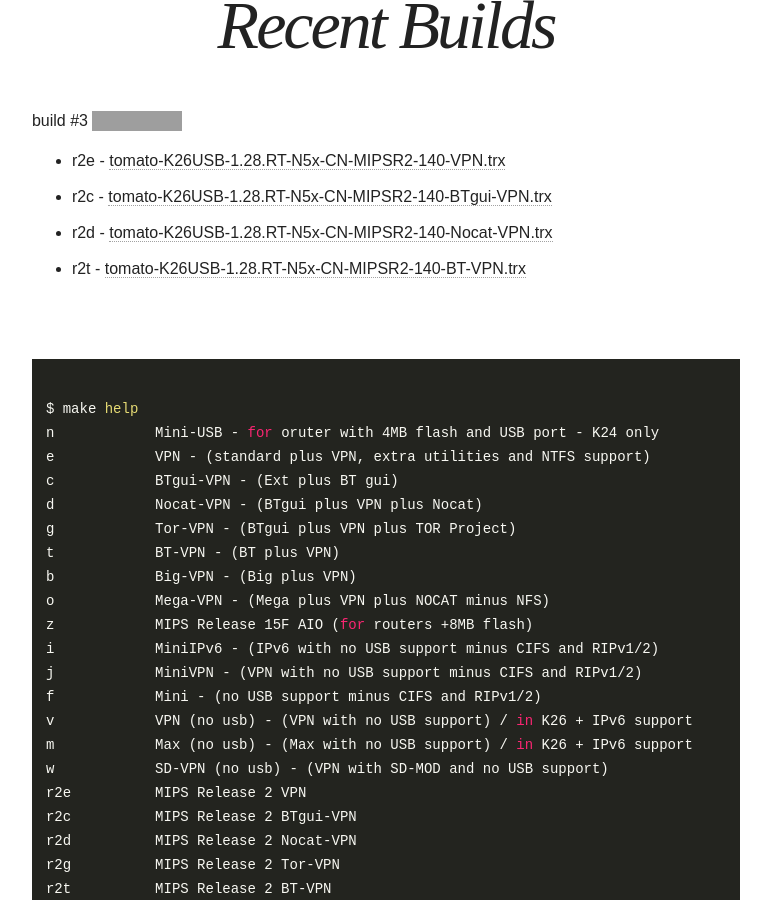
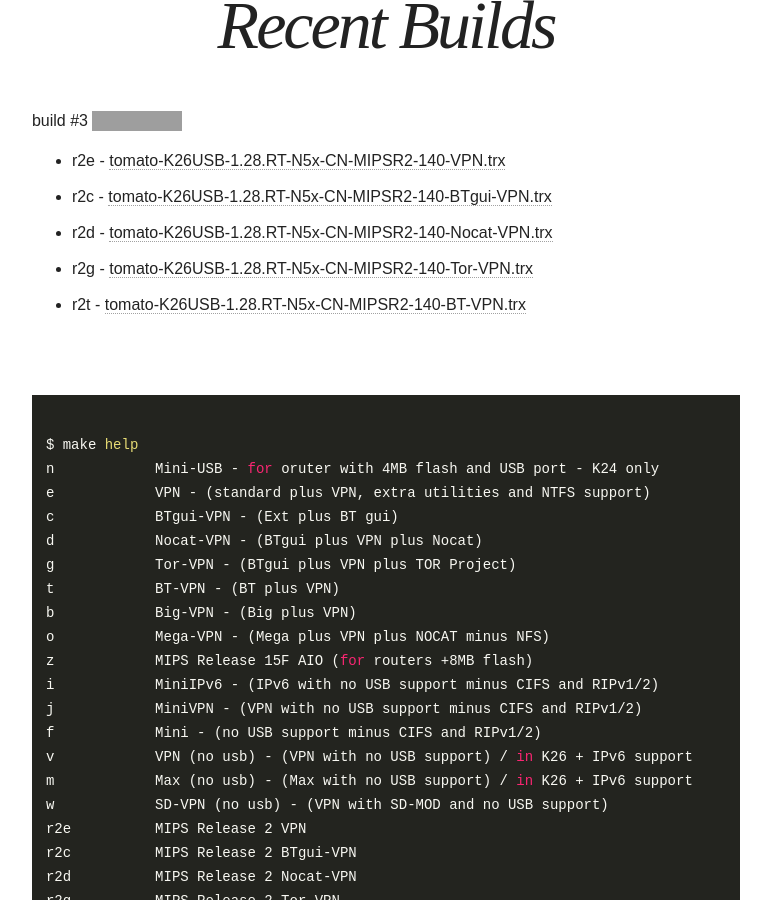
Before and after one commit to oglopss/tomato-ci-ctf-jekyll, a Jekyll site: the page built from index.html, in a window 1280 px wide and 900 px high, scrolled down 487 px. Shown: the whole window, without its empty margins (254-1025 px from the left). Built offline with Jekyll 4.4.1, drawn with Linux system fonts in a browser that asks for light colours; nearby versions of some CDN libraries; grey boxes are pictures that could not be loaded.

Commit message:
Travis build 3 r2g pushed to gh-pages

```diff
--- a/_data/ss.yml
+++ b/_data/ss.yml
@@ -4,3 +4,4 @@ files:
   - 0003 r2d tomato-K26USB-1.28.RT-N5x-CN-MIPSR2-140-Nocat-VPN.trx
   - 0002 r2c tomato-K26USB-1.28.RT-N5x-CN-MIPSR2-140-BTgui-VPN.trx
   - 0005 r2t tomato-K26USB-1.28.RT-N5x-CN-MIPSR2-140-BT-VPN.trx
+  - 0004 r2g tomato-K26USB-1.28.RT-N5x-CN-MIPSR2-140-Tor-VPN.trx
```
Also changed, not shown: 1 other file.
